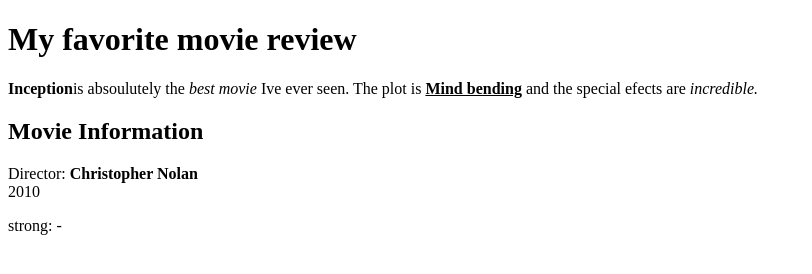
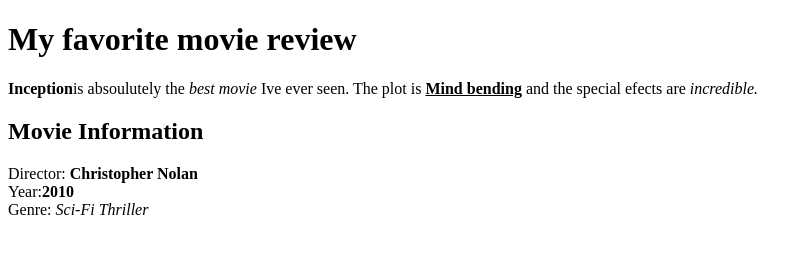
Before and after one commit to ricram29-ux/Unit1-HTML-25-26-, a plain HTML site: page Movie-review.HTML in a window 1280 px wide. Shown: the whole page, without its empty margins (0-812 px from the left). Drawn offline with Linux system fonts and the light colour scheme.

Commit message:
Commit and Push

```diff
--- a/Movie-review.HTML
+++ b/Movie-review.HTML
@@ -13,7 +13,9 @@
       <p><strong>Inception</strong>is absoulutely the <em> best movie</em> Ive ever seen. The plot is <u><b>Mind bending</b></u> and the special efects are <i>incredible.</i></p>
       <!--Movie Details-->
       <h2>Movie Information</h2>
-      <p>Director: <b>Christopher Nolan</b><br><Year:strong>2010</Year:strong></p>strong: -<Genre</Year:strong></p>
+      <p>Director: <b>Christopher Nolan</b><br>
+         Year:<strong>2010</strong><br>
+        Genre: <em>Sci-Fi Thriller</em></p>
 
 </body>
 </html>
```
